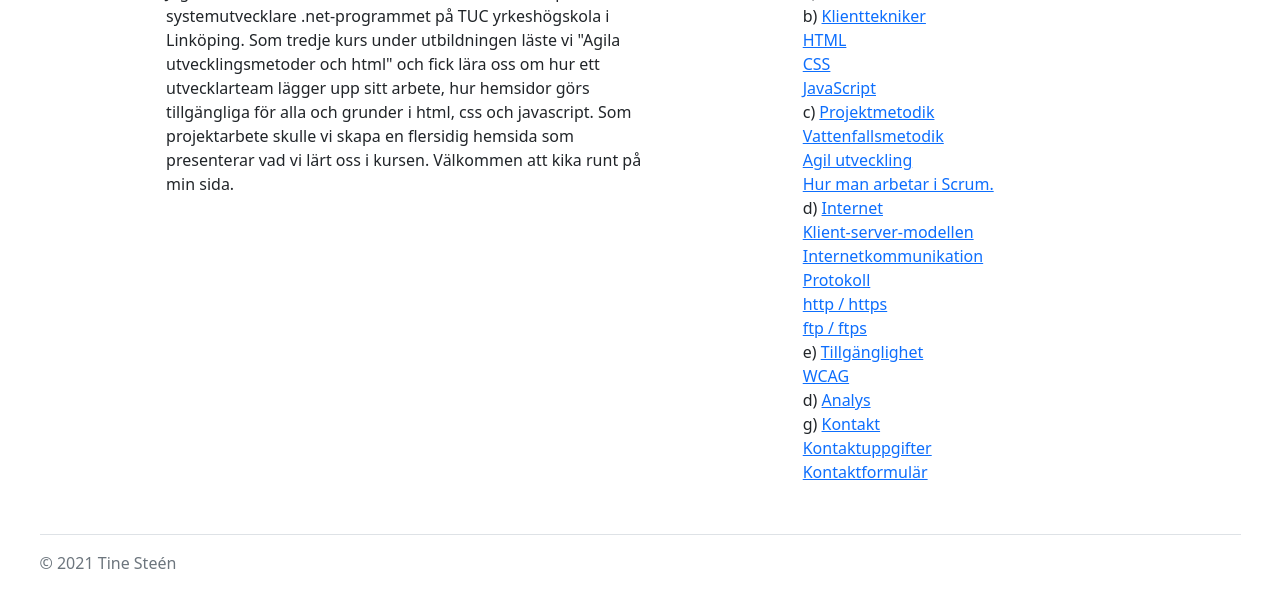
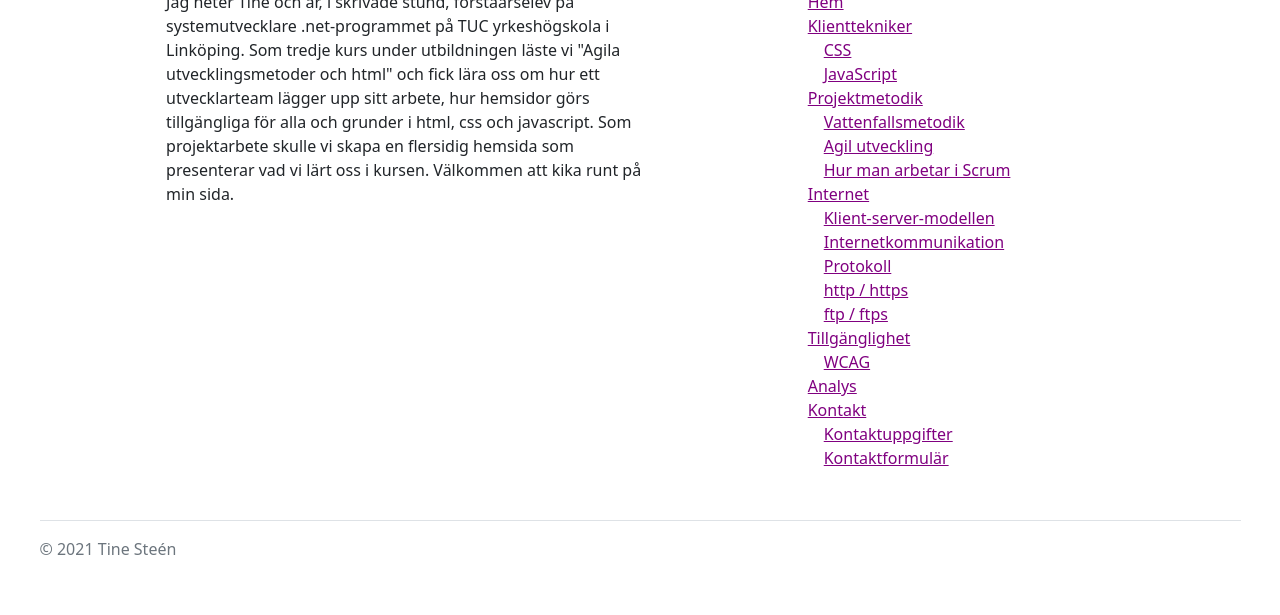
Before and after one commit to Mohjive/agil_utveckling_projektarbete, a plain HTML site: page index.html in a window 1280 px wide. Shown: the part 188-803 px from the top of the page. Drawn offline with nearby package versions, Linux system fonts and the light colour scheme.

Commit message:
aktiv navlänk
ny design. Tar också bort missad koiperad aktiv från tack-sidan som ju inte ska ha någon.

```diff
--- a/index.html
+++ b/index.html
@@ -15,6 +15,8 @@
     integrity="sha384-1BmE4kWBq78iYhFldvKuhfTAU6auU8tT94WrHftjDbrCEXSU1oBoqyl2QvZ6jIW3" crossorigin="anonymous">
   <!--Mitt egna stylesheet-->
   <link rel="stylesheet" href="style.css">
+  <!--stylesheet index-->
+  <link rel="stylesheet" href="index.style.css">
 
 </head>
 
@@ -23,8 +25,8 @@
     <h1>Agila arbetsmetoder och html - ett projektarbete</h1>
   </header>
 
+    <div class="container center">
   <nav class="navbar navbar-expand-lg navbar-light bg-light">
-    <div class="container">
       <a class="skip-to-main" href="index.html#maincontent">Hoppa till huvudinnehåll</a>
       <a class="navbar-brand" href="#">Projekt</a>
       <button class="navbar-toggler" type="button" data-bs-toggle="collapse" data-bs-target="#navbarSupportedContent"
@@ -34,7 +36,7 @@
       <div class="collapse navbar-collapse" id="navbarSupportedContent">
         <ul class="navbar-nav me-auto mb-2 mb-lg-0">
           <li class="nav-item">
-            <a class="nav-link active" aria-current="page" href="index.html">Startsida</a>
+            <a class="nav-link aktiv" aria-current="page" href="index.html">Startsida</a>
           </li>
           <li class="nav-item">
             <a class="nav-link" href="Klienttekniker.html">Klienttekniker</a>
@@ -80,33 +82,47 @@
 
 
           <h2>Innehållsförteckning</h2>
-          <p>
-            a) <a href="index.html">Hem</a><br>
-            b) <a href="klienttekniker.html">Klienttekniker</a><br>
-            <a href="klienttekniker.html#html">HTML</a><br>
-            <a href="klienttekniker.html#css">CSS</a><br>
-            <a href="klienttekniker.html#javaskript">JavaScript</a><br>
-            c) <a href="projektmetodik.html">Projektmetodik</a><br>
-            <a href="projektmetodik.html#vattenfall">Vattenfallsmetodik</a><br>
-            <a href="projektmetodik.html#agil">Agil utveckling</a> <br>
-            <a href="projektmetodik.html#scrum">Hur man arbetar i Scrum.</a> <br>
-            d) <a href="internet.html">Internet</a><br>
-            <a href="internet.html#klient">Klient-server-modellen</a><br>
-            <a href="internet.html#internetkommunikation">Internetkommunikation</a><br>
-            <a href="internet.html#protokoll">Protokoll</a><br>
-            <a href="internet.html#http">http / https</a> <br>
-            <a href="internet.html#ftp">ftp / ftps</a> <br>
-            e) <a href="tillgänglighet.html">Tillgänglighet</a><br>
-            <a href="tillgänglighet.html#wcag">WCAG</a><br>
-            d) <a href="analys.html">Analys</a><br>
-            g) <a href="kontakt.html">Kontakt</a><br>
-            <a href="kontakt.html#kontaktuppgifter">Kontaktuppgifter</a><br>
-            <a href="kontakt.html#formulär">Kontaktformulär</a>
 
-          </p>
+          <div class="toc">
+            <ul>
+              <li><a href="index.html">Hem</a></li>
+              <li><a href="klienttekniker.html">Klienttekniker</a>
+              <ul>
+                <li><a href="klienttekniker.html#css">CSS</a></li>
+                <li><a href="klienttekniker.html#javaskript">JavaScript</a></li>
+              </ul></li>
+              <li><a href="projektmetodik.html">Projektmetodik</a>
+              <ul>
+                <li><a href="projektmetodik.html#vattenfall">Vattenfallsmetodik</a></li>
+                <li><a href="projektmetodik.html#agil">Agil utveckling</a></li>
+                <li><a href="projektmetodik.html#scrum">Hur man arbetar i Scrum</a></li>
+              </ul></li>
+              <li><a href="internet.html">Internet</a>
+              <ul>
+                <li><a href="internet.html#klient">Klient-server-modellen</a></li>
+                <li><a href="internet.html#internetkommunikation">Internetkommunikation</a></li>
+                <li><a href="internet.html#protokoll">Protokoll</a></li>
+                <li><a href="internet.html#http">http / https</a></li>
+                <li><a href="internet.html#ftp">ftp / ftps</a></li>
+              </ul></li>
+              <li><a href="tillgänglighet.html">Tillgänglighet</a>
+              <ul>
+                <li><a href="tillgänglighet.html#wcag">WCAG</a></li>
+              </ul></li>
+              <li><a href="analys.html">Analys</a></li>
+              <li><a href="kontakt.html">Kontakt</a>
+              <ul>
+                <li><a href="kontakt.html#kontaktuppgifter">Kontaktuppgifter</a></li>
+                <li><a href="kontakt.html#formulär">Kontaktformulär</a></li>
+              </ul></li>
+            </ul>
+            </ul>
+
+
+
+          </div>
         </div>
       </div>
-    </div>
 
 
   </main>
--- /dev/null
+++ b/index.style.css
@@ -0,0 +1,20 @@
+.toc li {
+  list-style: none;
+}
+.toc ul {
+  padding-left: 0px;
+}
+.toc ul ul {
+  padding-left: 1em;
+}
+.toc li a {
+  color: purple;
+  padding: 2px 5px;
+}
+.toc ul ul li a {
+  color: ;
+}
+.toc li a:hover {
+  background-color: lightgrey;
+  color: darkslategrey;
+}
--- a/style.css
+++ b/style.css
@@ -1,11 +1,21 @@
+
+.aktiv{
+  border: solid 5px black;
+  font-weight: bold;
+}
+
+
+
 .skip-to-main {
   position: absolute;
   left: -1000px;
 }
 
 .skip-to-main:focus {
+  padding: 5px;
   left: 15px;
   background-color: blue;
+  color: white;
 }
 
 #profilbild {
@@ -18,6 +28,8 @@
 h1 {
   text-align: center;
 }
+
+
 
 .container {
   max-width: 1225px;
```
Also changed, not shown: Klienttekniker.html (+1 -1 lines), analys.html (+1 -1 lines), internet.html (+1 -1 lines), kontakt.html (+14 -19 lines), kontakt.style.css (added, +18 -0 lines), projektmetodik.html (+1 -1 lines), tack.html (+1 -1 lines), tillganglighet.html (+1 -1 lines).
